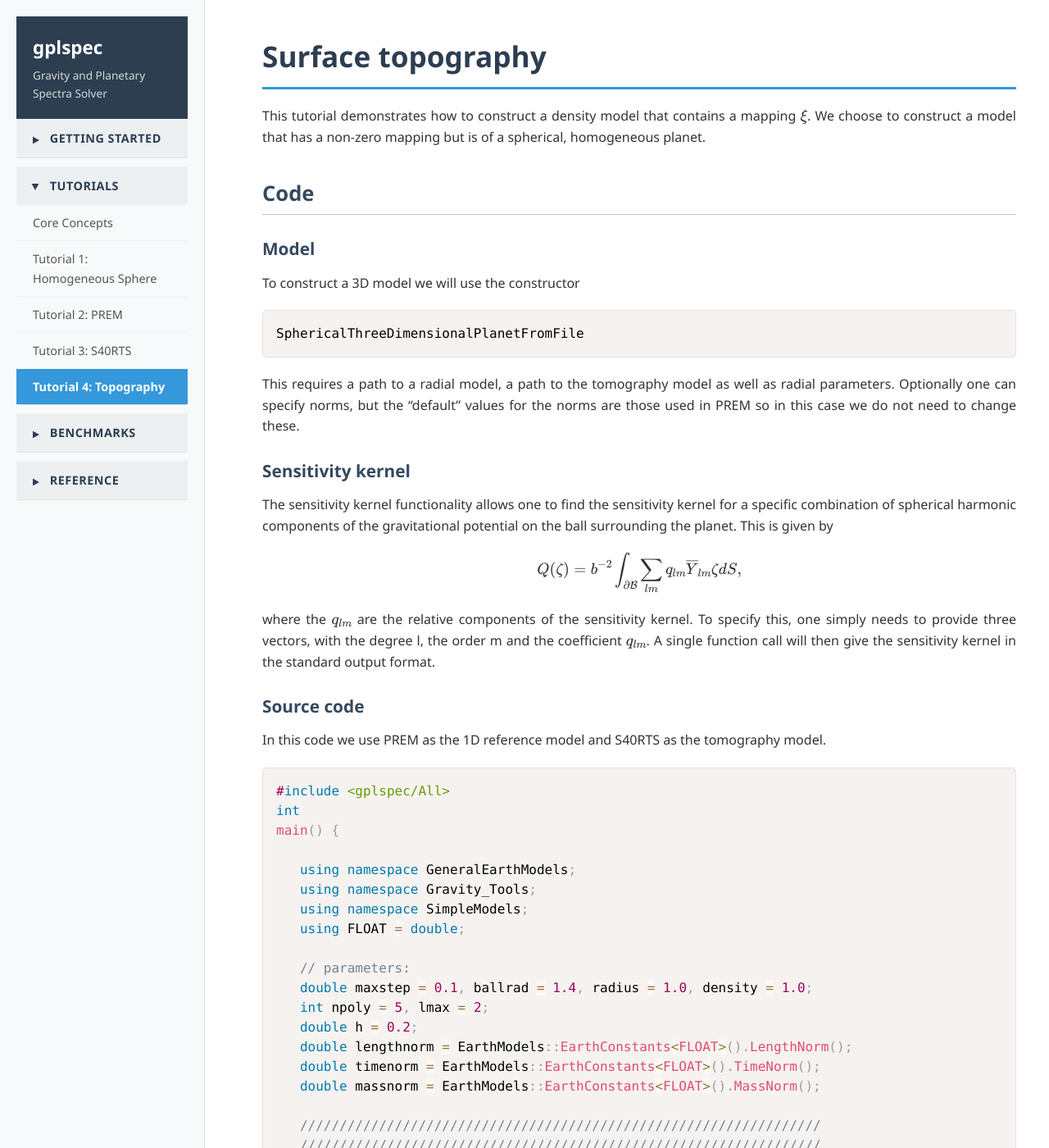
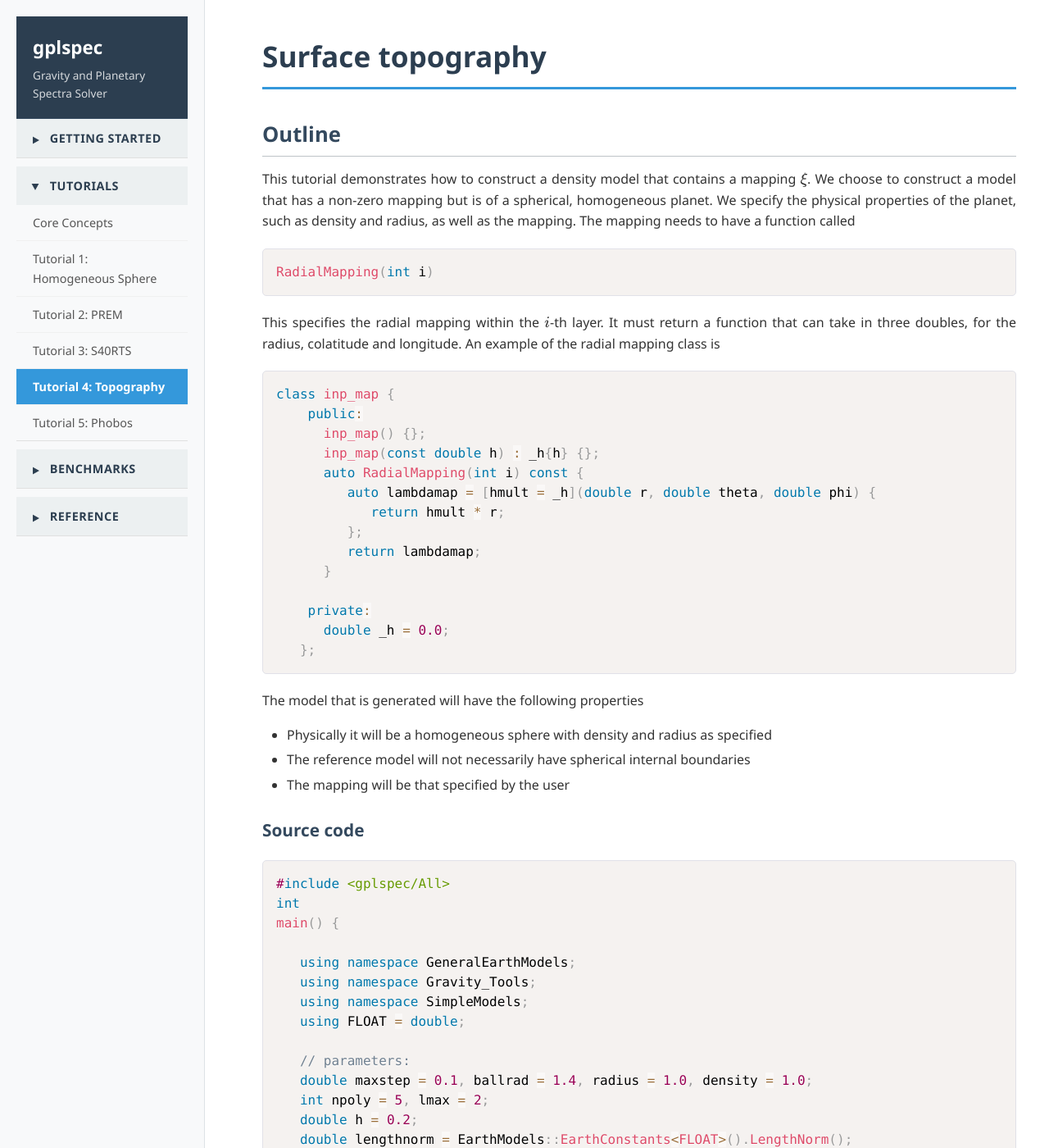
Before and after one commit to adcm2/gplspec, a Jekyll site: the page built from _tutorials/tutorial4_surface.md, in a window 1280 px wide and 1400 px high. Shown: the whole window at 82% size. Built offline with Jekyll 4.4.1, drawn with Linux system fonts in a browser that asks for light colours; nearby versions of some CDN libraries; some of the changed text lies outside the part shown.

Commit message:
Tutorial 5

````diff
--- a/_tutorials/tutorial4_surface.md
+++ b/_tutorials/tutorial4_surface.md
@@ -5,26 +5,37 @@ layout: default
 ---
 
 # Surface topography
+## Outline
+This tutorial demonstrates how to construct a density model that contains a mapping $$\xi$$. We choose to construct a model that has a non-zero mapping but is of a spherical, homogeneous planet. We specify the physical properties of the planet, such as density and radius, as well as the mapping. The mapping needs to have a function called
+```cpp
+RadialMapping(int i)
+```
+This specifies the radial mapping within the $i$-th layer. It must return a function that can take in three doubles, for the radius, colatitude and longitude. An example of the radial mapping class is
+```cpp
+class inp_map {
+    public:
+      inp_map() {};
+      inp_map(const double h) : _h{h} {};
+      auto RadialMapping(int i) const {
+         auto lambdamap = [hmult = _h](double r, double theta, double phi) {
+            return hmult * r;
+         };
+         return lambdamap;
+      }
 
-This tutorial demonstrates how to construct a density model that contains a mapping $$\xi$$. We choose to construct a model that has a non-zero mapping but is of a spherical, homogeneous planet.
+    private:
+      double _h = 0.0;
+   };
+```
 
-## Code
-### Model
-To construct a 3D model we will use the constructor
-```cpp
-SphericalThreeDimensionalPlanetFromFile
-```
-This requires a path to a radial model, a path to the tomography model as well as radial parameters. Optionally one can specify norms, but the "default" values for the norms are those used in PREM so in this case we do not need to change these.
 
-### Sensitivity kernel
-The sensitivity kernel functionality allows one to find the sensitivity kernel for a specific combination of spherical harmonic components of the gravitational potential on the ball surrounding the planet. This is given by
+The model that is generated will have the following properties
+* Physically it will be a homogeneous sphere with density and radius as specified
+* The reference model will not necessarily have spherical internal boundaries
+* The mapping will be that specified by the user
 
-$$Q(\zeta) = b^{-2} \int_{\partial \mathcal{B}} \sum_{lm} q_{lm}\overline{Y}_{lm} \zeta dS,$$
-
-where the $q_{lm}$ are the relative components of the sensitivity kernel. To specify this, one simply needs to provide three vectors, with the degree l, the order m and the coefficient $q_{lm}$. A single function call will then give the sensitivity kernel in the standard output format.
 
 ### Source code
-In this code we use PREM as the 1D reference model and S40RTS as the tomography model.
 ```cpp
 #include <gplspec/All>
 int
@@ -106,11 +117,3 @@ main() {
 
 
 ```
-
-## Results
-### Output Files
-
-The benchmark generates several output files in the `./work/Bench6/` directory:
-
-- **3D Solution**: Spectral element method results
-- **Integral Solution**: Spherical integration method results
````
Also changed, not shown: _tutorials/tutorial5_phobos.md (added, +86 -0 lines).
